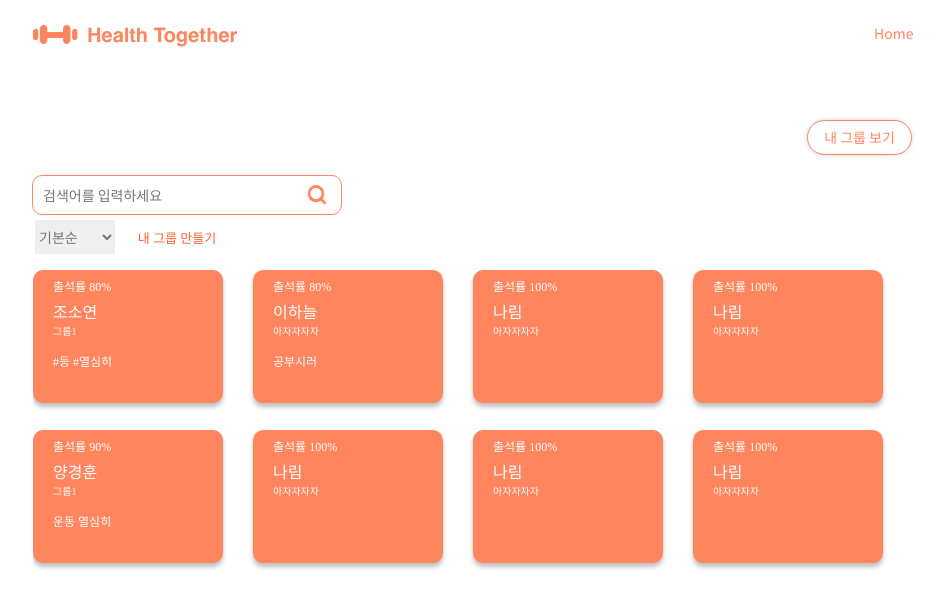
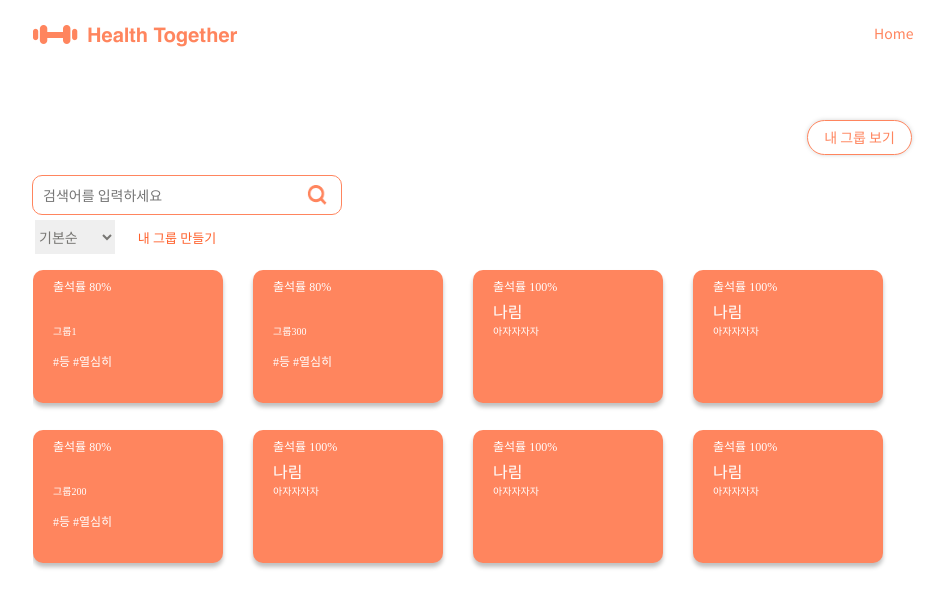
Before and after one commit to R1mmm/health_care, a React (Create React App) app: page /groupList in a window 1280 px wide. Shown: the top 608 px of the page, without its empty margins (167-1111 px from the left). Built offline with nearby package versions, Linux system fonts and the light colour scheme; a web font is replaced by a local one.

Commit message:
마무리 작업 필요

```diff
--- a/src/App.js
+++ b/src/App.js
@@ -11,6 +11,7 @@ import Managingfriend from './components/Managingfriend/Managingfriend';
 import ManagingRoutin from './components/ManagingRoutin/ManagingRoutin';
 import SettingAccount from './components/Mypage/SettingAccount/SettingAccount';
 import GroupList from './components/GroupList/GroupList';
+import GroupMain from './components/GroupMain/GroupMain';
 
 import "bootstrap/dist/css/bootstrap.min.css";
 
@@ -22,7 +23,7 @@ function App() {
                 <Routes>
                     <Route path="/" exact element={<HomePage/>} />
                     <Route path="/exercise" exact element={<ExerciseHome/>}/>
-                    <Route path="/exerciseGroup" exact element={<ExerciseGruop/>}/>
+                    <Route path="/exerciseGroup/:groupId" exact element={<ExerciseGruop/>}/>
                     <Route path="/exerciseFinish" exact element={<ExerciseFinish/>}/>
                     <Route path="/exerciseRecording" exact element={<ExerciseRecording/>}/>
                     <Route path="/mypage" exact element={<Mypage/>}/>
@@ -30,6 +31,7 @@ function App() {
                     <Route path="/manageRoutin" exact element={<ManagingRoutin/>}/>
                     <Route path="/settingAccount" exact element={<SettingAccount/>}/>
                     <Route path="/groupList" exact element={<GroupList/>}/>
+                    <Route path="/groupMain/:groupId" exact element={<GroupMain/>}/>
                 </Routes>
             </BrowserRouter>
         </div>
--- a/src/components/GroupList/GroupList.js
+++ b/src/components/GroupList/GroupList.js
@@ -15,28 +15,33 @@ function Grouplist() {
 
     const groupList=[
         {
-          friendName:"조소연",
+          VideoName:"하체운동",
           groupName:"그룹1",
           memo:"#등 #열심히",
           rate:"80%",
+          member: 15,
+          groupId:0
         },
         {
-          friendName:"양경훈",
-          groupName:"그룹1",
-          memo:"운동 열심히",
-          rate:"90%",
+          VideoName:"등운동",
+          groupName:"그룹200",
+          memo:"#등 #열심히",
+          rate:"80%",
+          groupId:1
         },
         {
-          friendName:"이하늘",
-          groupName:"아자자자자",
-          memo:"공부시러",
+          VideoName:"매일20분홈트",
+          groupName:"그룹300",
+          memo:"#등 #열심히",
           rate:"80%",
+          groupId:2
         },
         {
           friendName:"나림",
           groupName:"아자자자자",
           memo:"",
           rate:"100%",
+          groupId:3
         },
         {
           friendName:"나림",
--- a/src/components/GroupList/GroupRender/GroupRender.css
+++ b/src/components/GroupList/GroupRender/GroupRender.css
@@ -62,4 +62,5 @@
     box-shadow: 0px 4px 4px rgba(0, 0, 0, 0.25);
     border-radius: 10px;
     display: grid;
+    margin: 10px 30px 25px 0px;
 }
--- a/src/components/GroupList/GroupRender/GroupRender.js
+++ b/src/components/GroupList/GroupRender/GroupRender.js
@@ -1,19 +1,24 @@
-import { render } from '@testing-library/react'
+
 import React from 'react'
 import './GroupRender.css'
+import { Link } from 'react-router-dom'
 
 function GroupRender({sort,groupList}) {
 
     function GroupBox({ groupList }) {
         return (
-          <a href={`/exerciseGroup`} style={{margin:"10px 30px 25px 0px"}}>
-            <div className="GroupListBox" >
+            //Link를 통해 props 데이터 전달
+            <Link to={`/groupMain/${groupList.groupId}`}
+            state={{
+                groupList : groupList
+                }}>
+            <div className="GroupListBox">
               <p className="Mrate">출석률     {groupList.rate}</p>
               <p className="MfriendName">{groupList.friendName}</p>
               <p className="MgroupName">{groupList.groupName}</p>
               <p className="Mmemo">{groupList.memo}</p>
             </div>
-          </a>
+            </Link>
         )
       }
 
--- /dev/null
+++ b/src/components/GroupMain/GroupMain.css
@@ -0,0 +1,79 @@
+.videoNameSt{
+    position: absolute;
+    width: 213px;
+    height: 50px;
+    left: 200px;
+    top: 88px;
+
+    font-family: 'SUIT Variable';
+    font-style: normal;
+    font-weight: 500;
+    font-size: 16px;
+    line-height: 20px;
+
+    color: #FF855E;
+}
+
+.groupNameSt{
+    position: absolute;
+    width: 212px;
+    height: 68px;
+    left: 201px;
+    top: 110px;
+
+    font-family: 'SUIT Variable';
+    font-style: normal;
+    font-weight: 600;
+    font-size: 32px;
+    line-height: 40px;
+
+    color: #FF855E;
+}
+
+.groupMemberCount{
+    position: absolute;
+    width: 213px;
+    height: 50px;
+    left: 561px;
+    top: 138px;
+
+    font-family: 'SUIT Variable';
+    font-style: normal;
+    font-weight: 500;
+    font-size: 16px;
+    line-height: 20px;
+
+    color: #FF855E;
+    }
+
+.groupMainRate{
+    position: absolute;
+    width: 213px;
+    height: 50px;
+    left: 774px;
+    top: 119px;
+
+    font-family: 'SUIT Variable';
+    font-style: normal;
+    font-weight: 600;
+    font-size: 32px;
+    line-height: 40px;
+
+    color: #FF855E;
+}
+
+.groupMainMemo{
+    position: absolute;
+    width: 213px;
+    height: 50px;
+    left: 201px;
+    top: 207px;
+
+    font-family: 'SUIT Variable';
+    font-style: normal;
+    font-weight: 500;
+    font-size: 16px;
+    line-height: 20px;
+
+    color: #FF855E;
+}
--- /dev/null
+++ b/src/components/GroupMain/GroupMain.js
@@ -0,0 +1,30 @@
+import React from 'react'
+import './GroupMain.css'
+import { useLocation } from 'react-router-dom';
+
+function GroupMain() {
+
+    const location=useLocation()
+    console.log(location)
+  return (
+
+
+    //ExerciseRecording에서 가져온 body
+    <body className='Recbody'>
+        <a href={`/`} >
+            <img  className="RecLogo" src="../img/Logo2.png"></img>
+            </a>
+            <p className='RecHome'>Home</p>
+
+
+        <p className='videoNameSt'>{location.state.groupList.VideoName}</p>
+        <p className='groupNameSt'>{location.state.groupList.groupName}</p>
+        <p className='groupMemberCount'>{location.state.groupList.member}명/20명</p>
+        <p className='groupMainRate'>{location.state.groupList.rate}</p>
+
+
+    </body>
+  )
+}
+
+export default GroupMain
```
